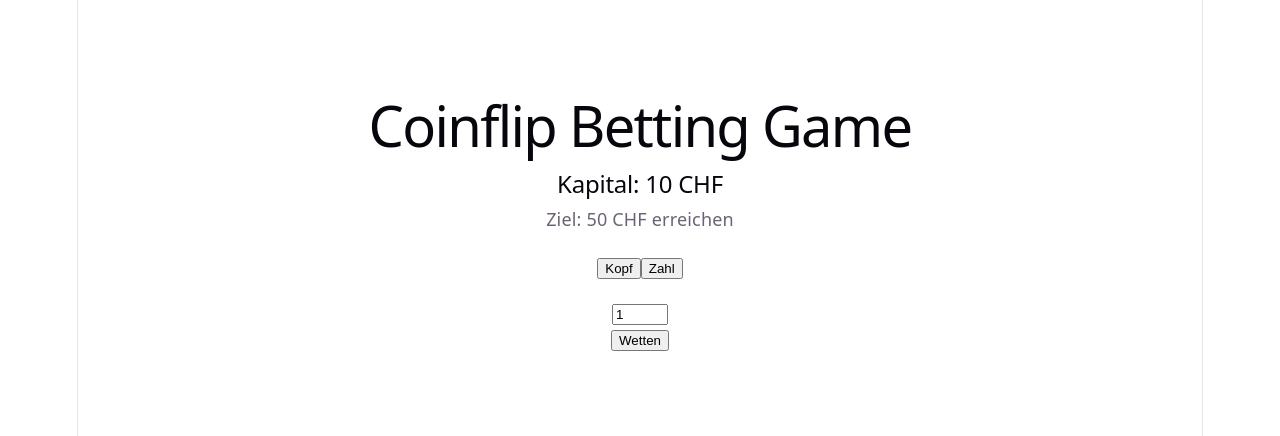
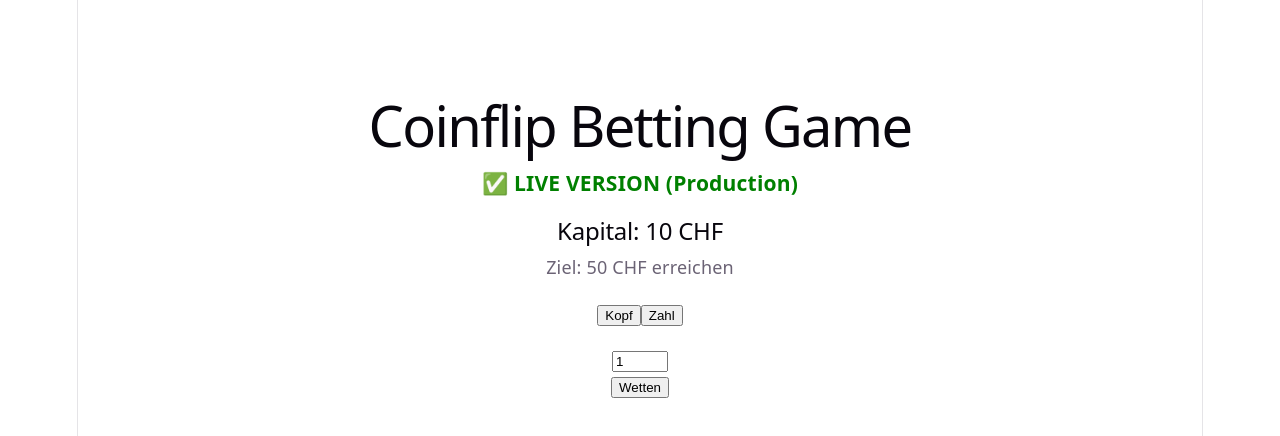
Before and after one commit to Tomo544/Discussions-Community-Health-Environments-Deployments, a React (Vite) app: page / in a window 1280 px wide. Shown: the top 436 px of the page. Built offline with nearby package versions, Linux system fonts and the light colour scheme.

Commit message:
Add live version indicator to App component
Add live version indicator to App component

```diff
--- a/src/App.jsx
+++ b/src/App.jsx
@@ -48,6 +48,7 @@ export default function App() {
   return (
     <div style={{ textAlign: 'center', marginTop: 80 }}>
       <h1>Coinflip Betting Game</h1>
+      <h3 style={{ color: 'green' }}>✅ LIVE VERSION (Production)</h3>
 
       <h2>Kapital: {balance} CHF</h2>
 
```
